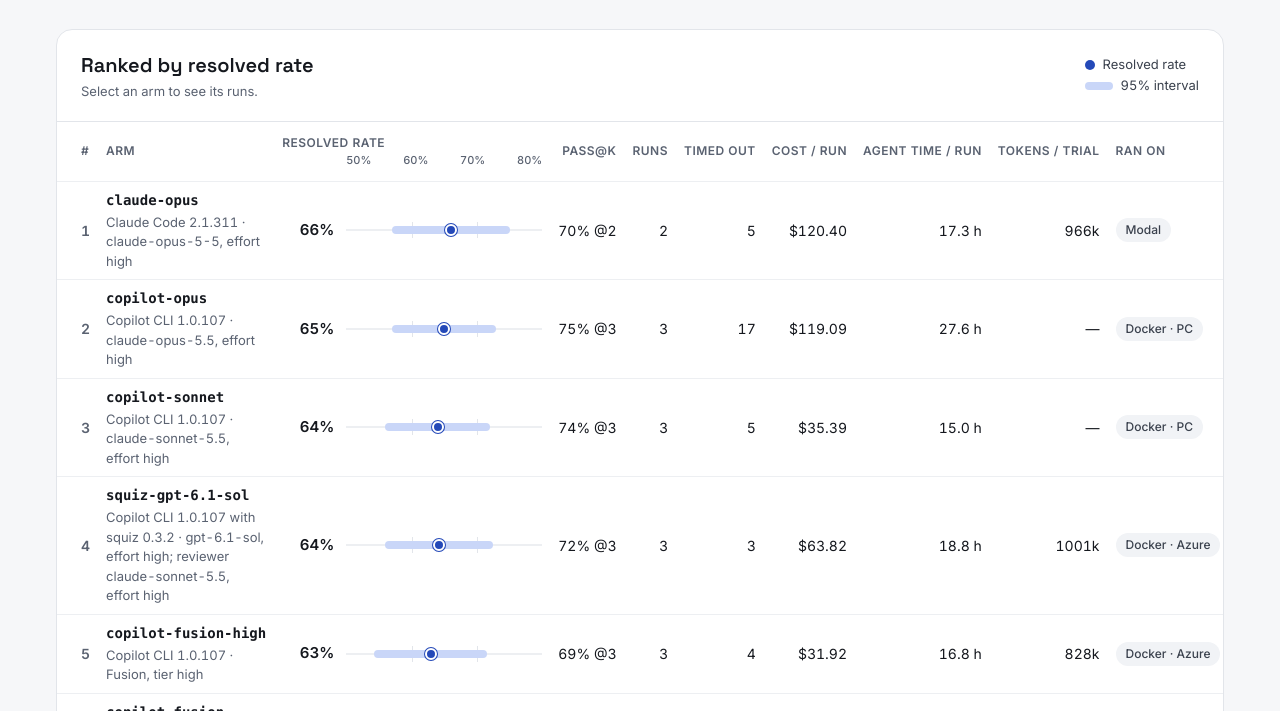
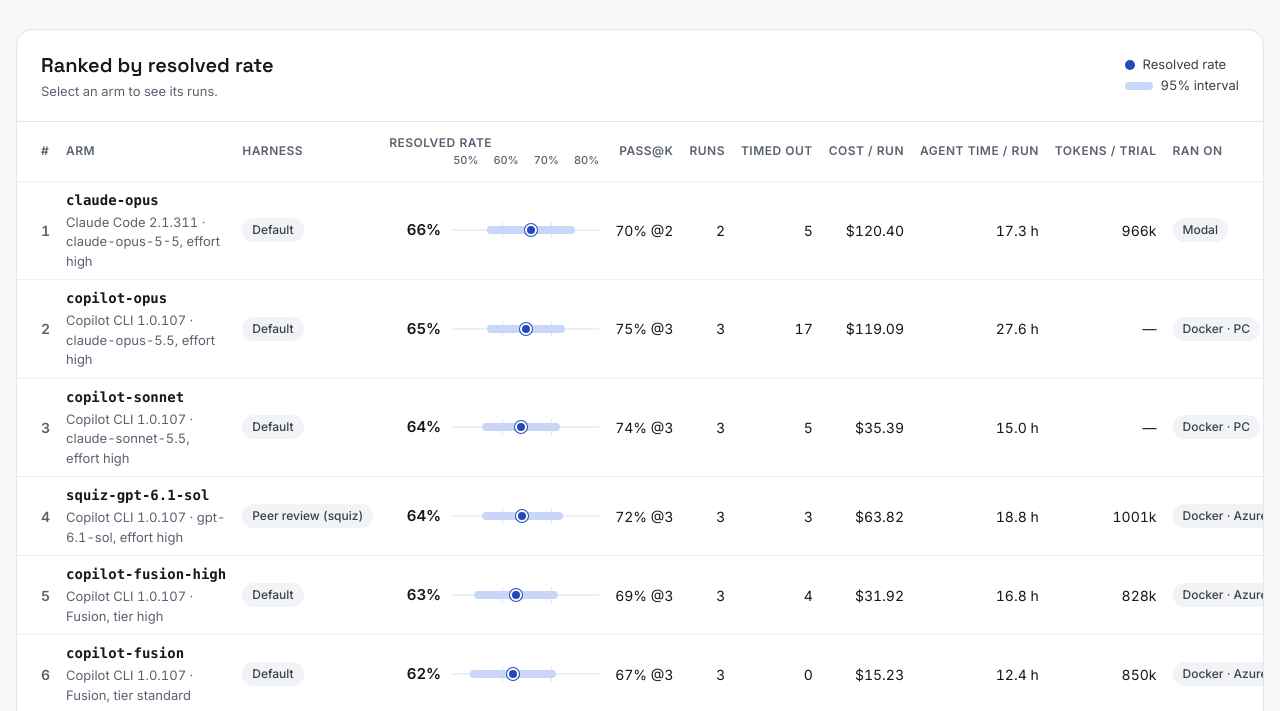
Before and after one commit to jacygao/suss, a plain HTML site: page site/index.html in a window 1280 px wide. Shown: the part 237-948 px from the top of the page. Drawn offline with Linux system fonts and the light colour scheme.

Commit message:
Give the leaderboard a Harness column, apart from the agent, and name squiz's peer review there
Co-Authored-By: Claude Opus 5.5 <noreply@anthropic.com>

```diff
--- a/site/app.js
+++ b/site/app.js
@@ -91,8 +91,9 @@
         el("td", { class: "rank", text: String(i + 1) }),
         el("td", {}, [el("button", { type: "button", class: "arm-btn", "data-arm": arm.name, "aria-pressed": String(selected), on: { click: function () { pick(arm.name); } } }, [
           el("span", { class: "arm-name", text: arm.name }),
-          el("span", { class: "arm-sub", text: arm.harness + " · " + arm.model })
+          el("span", { class: "arm-sub", text: arm.agent + " · " + arm.model })
         ])]),
+        el("td", {}, [el("span", { class: "chip", text: arm.harness, title: arm.harnessDetail || arm.harness })]),
         el("td", {}, [el("div", { class: "rate-cell" }, [el("span", { class: "rate-text", text: pct(arm.rate), title: rateText(arm) }), track(arm)])]),
         el("td", { class: "num", text: passText(arm) }),
         el("td", { class: "num", text: String(arm.runs.length) }),
@@ -103,9 +104,9 @@
         el("td", {}, [el("span", { class: "chip", text: arm.where })])
       ]);
     });
-    var heads = ["#", "Arm", "Resolved rate", "pass@k", "Runs", "Timed out", "Cost / run", "Agent time / run", "Tokens / trial", "Ran on"];
+    var heads = ["#", "Arm", "Harness", "Resolved rate", "pass@k", "Runs", "Timed out", "Cost / run", "Agent time / run", "Tokens / trial", "Ran on"];
     var thead = el("tr", {}, heads.map(function (h, i) {
-      var cls = i >= 3 && i <= 8 ? "num" : "";
+      var cls = i >= 4 && i <= 9 ? "num" : "";
       if (h !== "Resolved rate") return el("th", { scope: "col", class: cls, text: h });
       return el("th", { scope: "col" }, [el("div", { text: h }), el("div", { class: "axis-labels", "aria-hidden": "true" }, ["50%", "60%", "70%", "80%"].map(function (t) { return el("span", { text: t }); }))]);
     }));
@@ -114,16 +115,16 @@
         el("div", {}, [el("h2", { id: "rank-title", text: "Ranked by resolved rate" }), el("p", { class: "small muted", text: "Select an arm to see its runs." })]),
         el("div", { class: "legend" }, [el("span", {}, [el("span", { class: "key-dot", "aria-hidden": "true" }), "Resolved rate"]), el("span", {}, [el("span", { class: "key-bar", "aria-hidden": "true" }), "95% interval"])])
       ]),
-      el("div", { class: "scroll" }, [el("table", { style: "min-width: 1080px" }, [el("thead", {}, [thead]), el("tbody", {}, rows)])]),
+      el("div", { class: "scroll" }, [el("table", { style: "min-width: 1160px" }, [el("thead", {}, [thead]), el("tbody", {}, rows)])]),
       el("div", { class: "card-foot" }, [icon("M8 7.2v4M8 4.8v.1"), el("span", {}, [el("strong", { text: "Gaps of a few points may be noise. " }), "Every interval here overlaps the others, and each covers an arm’s own rate, not the gap between two arms. An arm with one run shows no interval."])])
     ]));
 
     out.push(el("ol", { class: "cards", "aria-label": "Arms ranked by resolved rate" }, arms.map(function (arm, i) {
-      var facts = [["pass@k", passText(arm)], ["Cost / run", money(arm.cost)], ["Time / run", hours(arm.hours)], ["Runs", String(arm.runs.length)], ["Timed out", String(arm.timedOut)], ["Ran on", arm.where], ["Tokens / trial", tokens(arm.tokens)]];
+      var facts = [["Harness", arm.harnessDetail || arm.harness], ["pass@k", passText(arm)], ["Cost / run", money(arm.cost)], ["Time / run", hours(arm.hours)], ["Runs", String(arm.runs.length)], ["Timed out", String(arm.timedOut)], ["Ran on", arm.where], ["Tokens / trial", tokens(arm.tokens)]];
       return el("li", { class: "acard" }, [
         el("div", { class: "acard-top" }, [
           el("span", { class: "badge", text: String(i + 1) }),
-          el("div", { class: "who" }, [el("span", { class: "arm-name", text: arm.name }), el("span", { class: "arm-sub", text: arm.harness + " · " + arm.model })]),
+          el("div", { class: "who" }, [el("span", { class: "arm-name", text: arm.name }), el("span", { class: "arm-sub", text: arm.agent + " · " + arm.model })]),
           el("span", { class: "big", text: pct(arm.rate), title: rateText(arm) })
         ]),
         track(arm),
@@ -168,6 +169,7 @@
       el("section", { class: "card", "aria-labelledby": "read-title" }, [el("div", { class: "card-body" }, [
         el("h2", { id: "read-title", text: "How to read it" }),
         el("dl", { class: "read" }, [
+          ["Harness", "What runs around the coding agent. Default is the agent alone; peer review is squiz reviewing each change the agent makes, with a fixer that answers the findings."],
           ["Runs", "How many times the arm ran every task, one trial per task each time. Rates pool all runs; cost and time are per run."],
           ["Resolved rate", "Resolved trials over valid trials, with its 95% interval."],
           ["pass@k", "The share of tasks that at least one of the arm’s k runs resolved."],
@@ -201,7 +203,7 @@
         el("thead", {}, [el("tr", {}, ["Arm", "Resolved share", "Resolved", "Design graded", "Cost", "Agent time"].map(function (h, i) { return el("th", { scope: "col", class: i >= 2 ? "num" : "", text: h }); }))]),
         el("tbody", {}, lane.arms.map(function (arm) {
           return el("tr", {}, [
-            el("td", {}, [el("div", { style: "display: flex; flex-direction: column; gap: 2px" }, [el("span", { class: "arm-name", text: arm.name }), el("span", { class: "arm-sub", text: arm.harness + " · " + arm.model })])]),
+            el("td", {}, [el("div", { style: "display: flex; flex-direction: column; gap: 2px" }, [el("span", { class: "arm-name", text: arm.name }), el("span", { class: "arm-sub", text: arm.agent + " · " + arm.model })])]),
             el("td", {}, [el("div", { class: "rate-cell" }, [el("span", { class: "rate-text", text: pct(arm.share) }),
               el("div", { class: "track", "aria-hidden": "true" }, [el("div", { class: "axis" }), el("div", { class: "ci", style: "left: " + arm.lo * 100 + "%; width: " + (arm.hi - arm.lo) * 100 + "%" }), el("div", { class: "dot", style: "left: " + arm.share * 100 + "%" })])])]),
             el("td", { class: "num", text: arm.resolved + " of " + arm.investigate }),
--- a/site/leaderboard.json
+++ b/site/leaderboard.json
@@ -7,7 +7,8 @@
     "arms": [
       {
         "name": "claude-opus",
-        "harness": "Claude Code 2.1.311",
+        "agent": "Claude Code 2.1.311",
+        "harness": "Default",
         "model": "claude-opus-5-5, effort high",
         "rate": 0.66,
         "margin": 0.09,
@@ -36,7 +37,8 @@
       },
       {
         "name": "copilot-opus",
-        "harness": "Copilot CLI 1.0.107",
+        "agent": "Copilot CLI 1.0.107",
+        "harness": "Default",
         "model": "claude-opus-5.5, effort high",
         "rate": 0.65,
         "margin": 0.08,
@@ -71,7 +73,8 @@
       },
       {
         "name": "copilot-sonnet",
-        "harness": "Copilot CLI 1.0.107",
+        "agent": "Copilot CLI 1.0.107",
+        "harness": "Default",
         "model": "claude-sonnet-5.5, effort high",
         "rate": 0.64,
         "margin": 0.08,
@@ -106,8 +109,10 @@
       },
       {
         "name": "squiz-gpt-6.1-sol",
-        "harness": "Copilot CLI 1.0.107 with squiz 0.3.2",
-        "model": "gpt-6.1-sol, effort high; reviewer claude-sonnet-5.5, effort high",
+        "agent": "Copilot CLI 1.0.107",
+        "harness": "Peer review (squiz)",
+        "harnessDetail": "Peer review by squiz 0.3.2, claude-sonnet-5.5 reviewer at effort high",
+        "model": "gpt-6.1-sol, effort high",
         "rate": 0.642,
         "margin": 0.0833,
         "pass": 0.7222,
@@ -141,7 +146,8 @@
       },
       {
         "name": "copilot-fusion-high",
-        "harness": "Copilot CLI 1.0.107",
+        "agent": "Copilot CLI 1.0.107",
+        "harness": "Default",
         "model": "Fusion, tier high",
         "rate": 0.6296,
         "margin": 0.0864,
@@ -176,7 +182,8 @@
       },
       {
         "name": "copilot-fusion",
-        "harness": "Copilot CLI 1.0.107",
+        "agent": "Copilot CLI 1.0.107",
+        "harness": "Default",
         "model": "Fusion, tier standard",
         "rate": 0.6235,
         "margin": 0.088,
@@ -211,7 +218,8 @@
       },
       {
         "name": "copilot-gpt-6.1-sol",
-        "harness": "Copilot CLI 1.0.107",
+        "agent": "Copilot CLI 1.0.107",
+        "harness": "Default",
         "model": "gpt-6.1-sol, effort high",
         "rate": 0.6204,
         "margin": 0.088,
@@ -255,7 +263,8 @@
     "arms": [
       {
         "name": "copilot-gpt",
-        "harness": "Copilot CLI 1.0.105",
+        "agent": "Copilot CLI 1.0.105",
+        "harness": "Default",
         "model": "gpt-6.1-sol, effort high",
         "resolved": 8,
         "investigate": 25,
--- a/site/styles.css
+++ b/site/styles.css
@@ -40,13 +40,13 @@ p { margin: 0; }
 .mono { font-family: var(--mono); }
 
 .bar { background: var(--surface); border-bottom: 1px solid var(--line); }
-.bar-in { max-width: 1200px; margin: 0 auto; padding: 0 16px; display: flex; flex-wrap: wrap; align-items: center; gap: 8px 32px; min-height: 64px; }
+.bar-in { max-width: 1320px; margin: 0 auto; padding: 0 16px; display: flex; flex-wrap: wrap; align-items: center; gap: 8px 32px; min-height: 64px; }
 .brand { font-family: var(--display); font-weight: 600; font-size: 20px; color: var(--text); text-decoration: none; letter-spacing: -0.01em; }
 .tabs { display: flex; gap: 4px; flex-grow: 1; }
 .tabs a { padding: 10px 14px; border-radius: 8px; color: #4A5260; font-weight: 500; text-decoration: none; }
 .tabs a[aria-current="page"] { background: var(--accent-bg); color: var(--accent-text); font-weight: 600; }
 
-.wrap { max-width: 1200px; margin: 0 auto; padding: 40px 16px 32px; display: flex; flex-direction: column; gap: 32px; }
+.wrap { max-width: 1320px; margin: 0 auto; padding: 40px 16px 32px; display: flex; flex-direction: column; gap: 32px; }
 .foot { padding-top: 0; padding-bottom: 48px; }
 
 .lane-head { display: flex; flex-wrap: wrap; gap: 24px 48px; align-items: flex-end; justify-content: space-between; }
@@ -83,7 +83,7 @@ tr.selected td { background: var(--select); }
 .arm-sub { font-size: 13px; color: var(--muted); }
 .chip { display: inline-block; padding: 3px 10px; border-radius: 999px; background: var(--chip); color: var(--text-2); font-size: 12px; font-weight: 500; white-space: nowrap; }
 
-.rate-cell { display: flex; align-items: center; gap: 12px; min-width: 260px; }
+.rate-cell { display: flex; align-items: center; gap: 12px; min-width: 210px; }
 .rate-text { width: 52px; text-align: right; font-weight: 600; font-size: 15px; }
 .track { position: relative; flex-grow: 1; height: 20px; }
 .track .axis { position: absolute; left: 0; right: 0; top: 9px; height: 2px; background: var(--line-2); }
```
Also changed, not shown: 1 other file.
